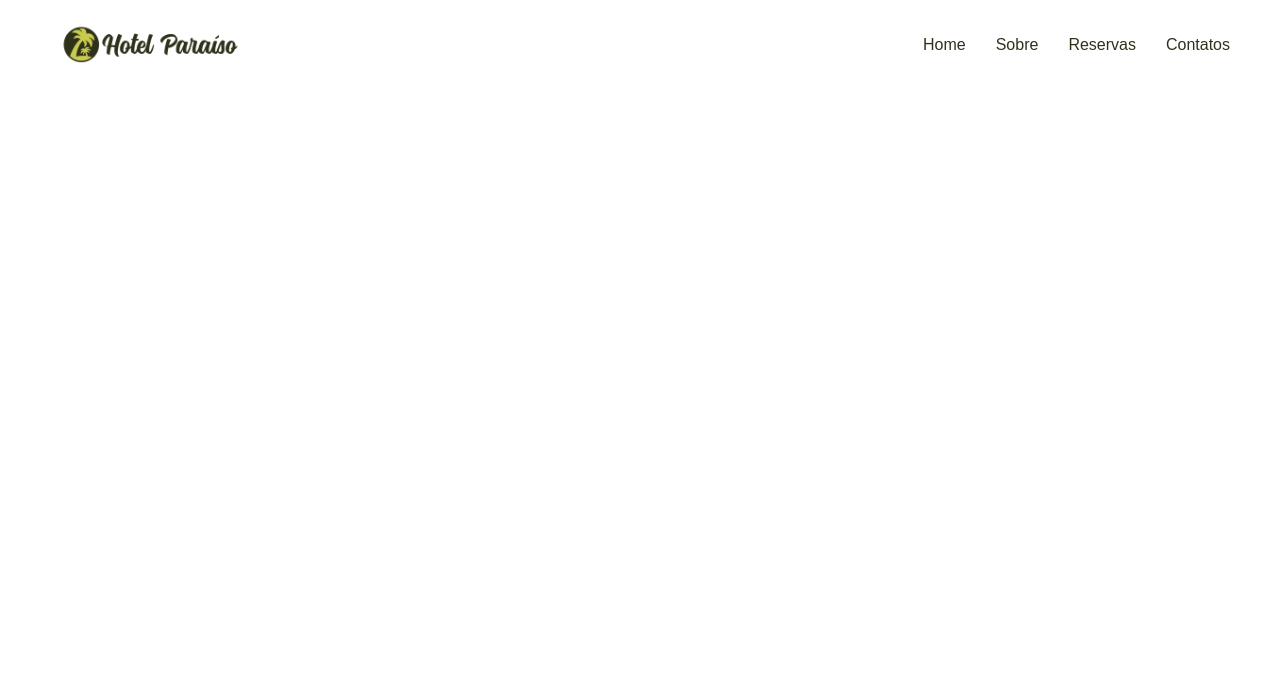
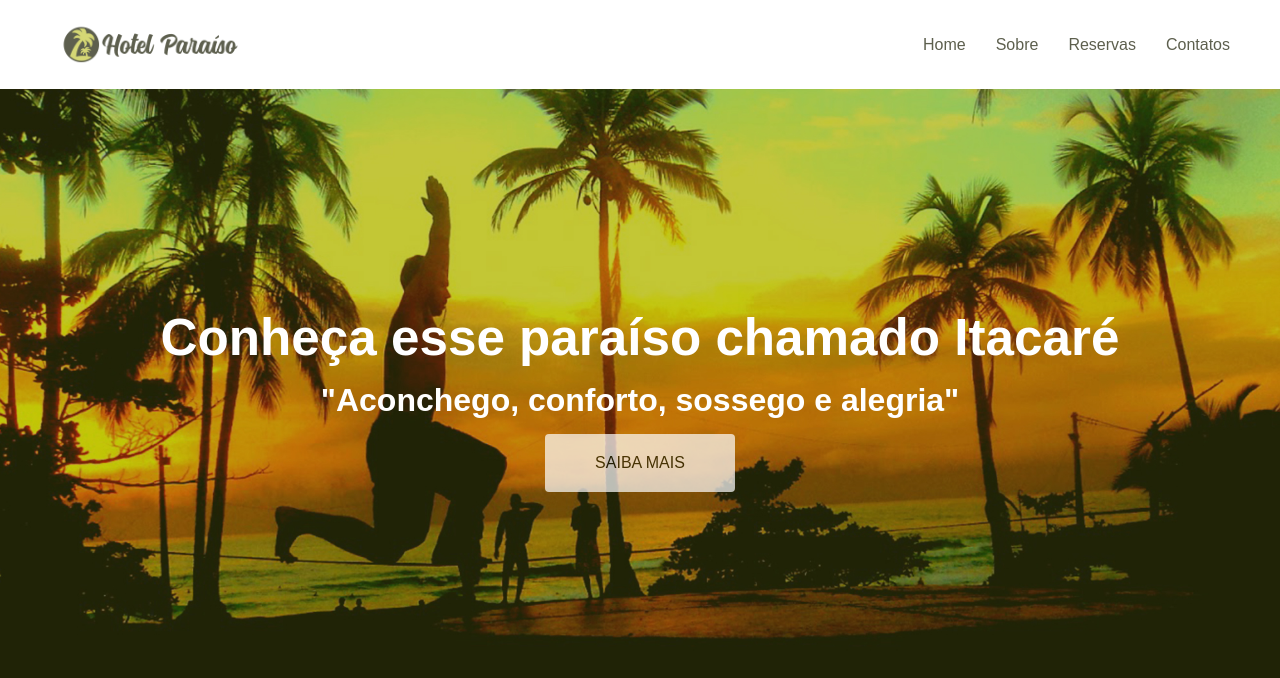
Before and after one commit to LuquinhasBohrer/Treinamento-Flexbox, a plain HTML site: page index.html in a window 1280 px wide. Drawn offline with Linux system fonts and the light colour scheme.

Commit message:
Criado o HERO da página eo botão de saiba mais

```diff
--- a/CSS/style.css
+++ b/CSS/style.css
@@ -1,11 +1,12 @@
 /*Reset*/
 * {margin: 0; padding: 0; font-size: 100%; box-sizing: border-box; font-family: 'Opens Sans', sans-serif;}
 nav, ul {list-style: none;}
-a {text-decoration: none; cursor: pointer; opacity: 0.9;}
+a {text-decoration: none; cursor: pointer; opacity: 0.7;}
 a:hover {opacity: 1;}
 
 /*Header*/
 header {
+    background-color: white;
     width: 100%;
     position: absolute;
     top: 0;
@@ -37,3 +38,23 @@ header li:last-child {
     header {flex-direction: column;}
     header img {margin-bottom: 15px;}
 }
+
+/*HERO*/
+.Hero {
+    background-image: url(../img/hero.jpg);
+    background-size: cover;
+    min-height: 100vh;
+    color: white;
+    display: flex;
+    justify-content: center;
+    align-items: center;
+    flex-direction: column;
+    text-align: center;
+}
+.Hero h1 {font-size: 3.2rem; margin-bottom: 15px;}
+.Hero h3 {font-size: 2rem; margin-bottom: 15px;}
+.Hero .btn {background-color: white; border-radius: 4px; color: #191c03; padding: 20px 50px; text-transform: uppercase;}
+@media ( max-width: 700px) {
+    .Hero h1 {font-size: 2.5rem;}
+    .Hero h3 {font-size: 1.5rem;}
+}
--- a/index.html
+++ b/index.html
@@ -22,6 +22,11 @@
             <li><a href="">Contatos</a></li>
         </nav>
     </header>
+    <section class="Hero">
+        <h1>Conheça esse paraíso chamado Itacaré</h1>
+        <h3>"Aconchego, conforto, sossego e alegria"</h3>
+        <a class="btn" href="">Saiba Mais</a>
+    </section>
 
 </body>
 </html>
```
